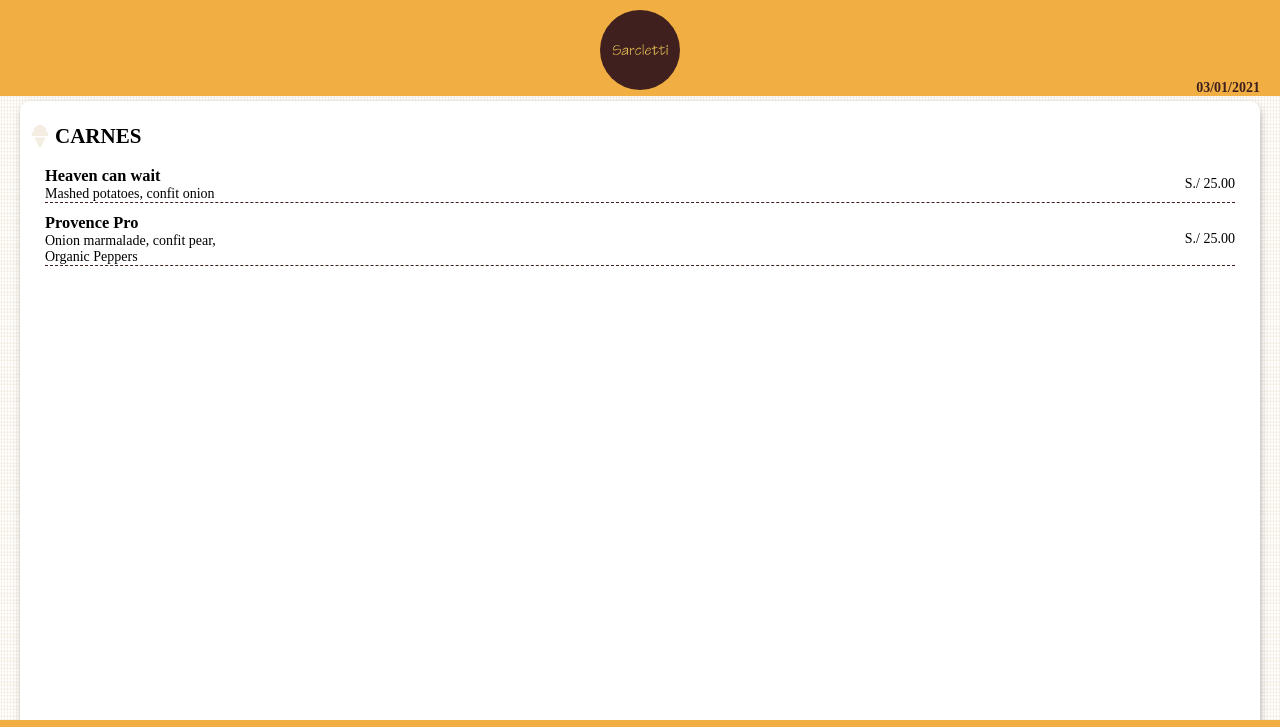
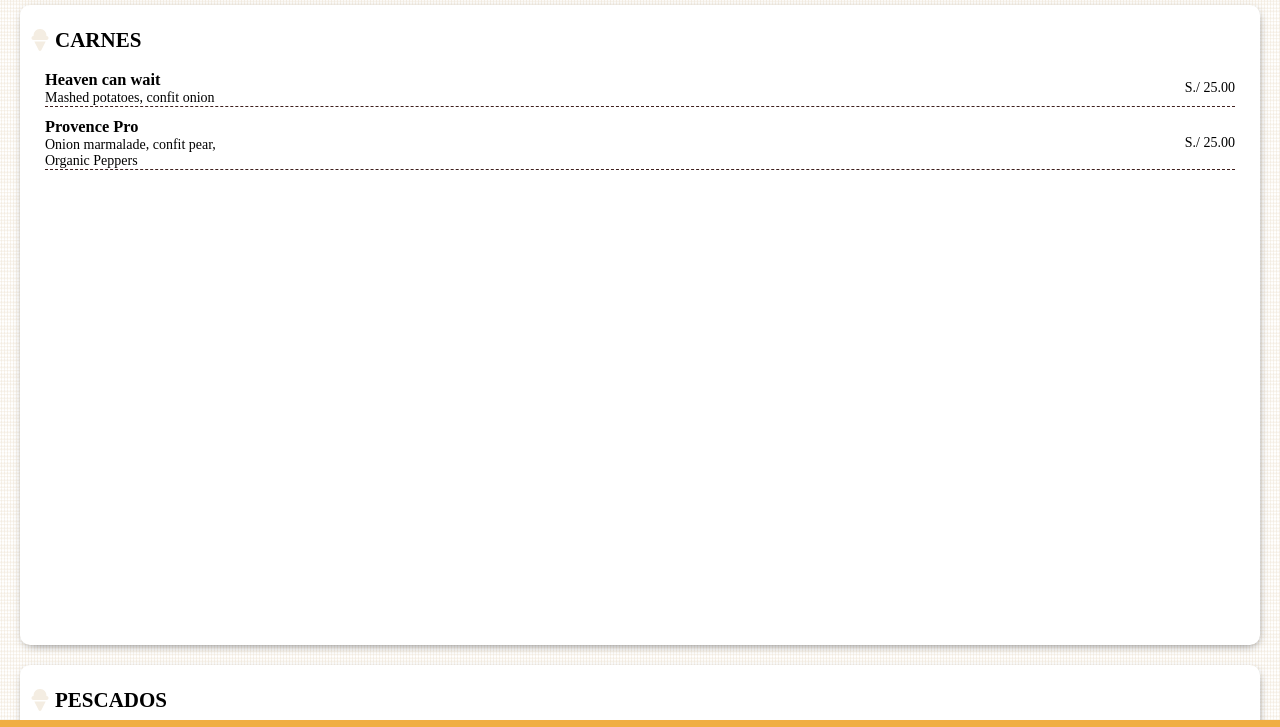
Before and after one commit to ankynator/menu-restaurant, a plain HTML site: page index.html in a window 1280 px wide. Shown: the top 727 px of the page. Drawn offline with Linux system fonts and the light colour scheme.

```diff
--- a/index.html
+++ b/index.html
@@ -7,11 +7,6 @@
   <link rel="stylesheet" href="style.css">
 </head>
 <body>
-  <header class="header">
-    <img src="./images/sarcletti-logo.png" alt="">
-    <p>03/01/2021</p>
-
-  </header>
 
   <main class="main">
     <section class="section" id="secCarnes">
```
Also changed, not shown: 1 other file.
